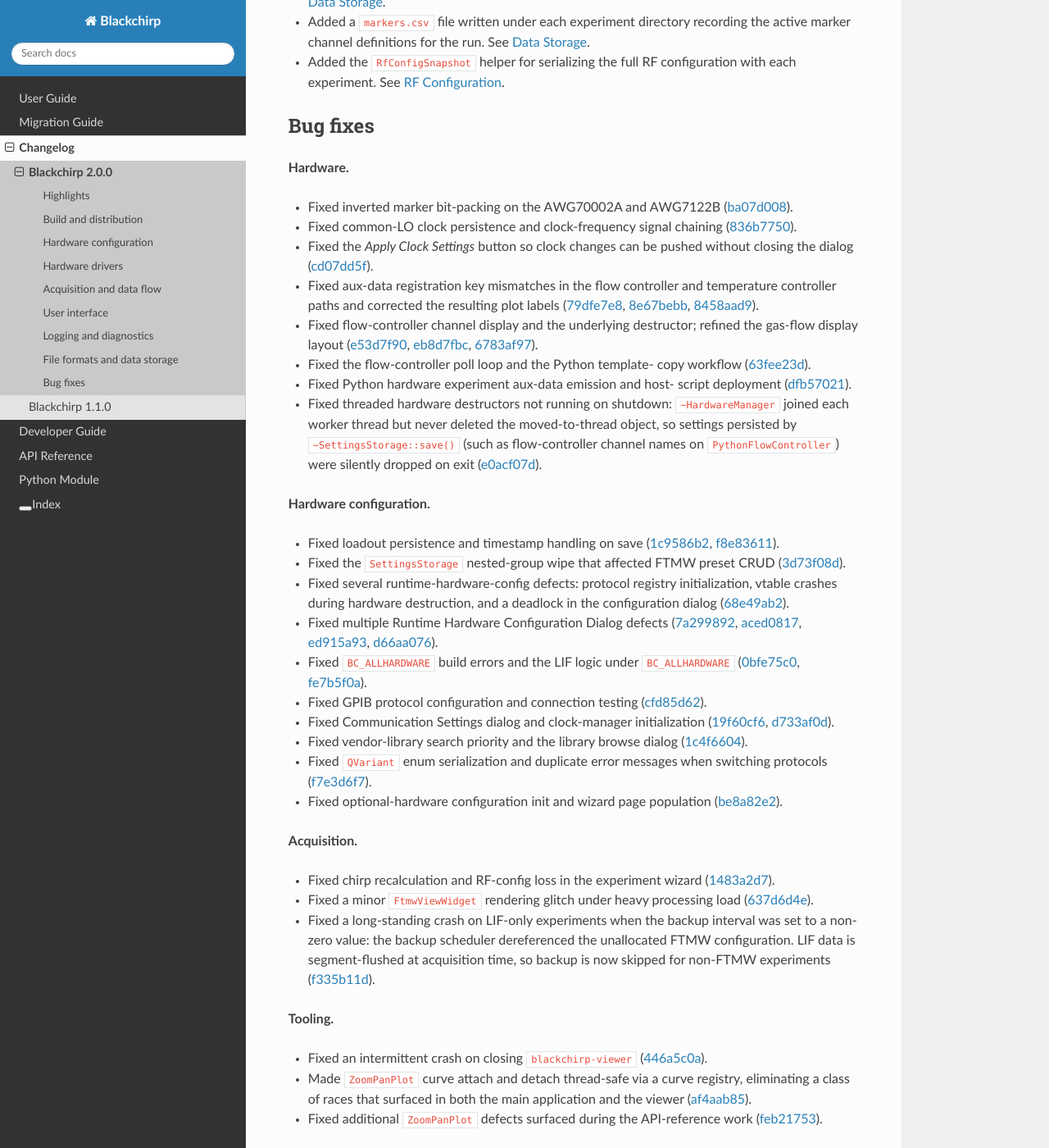
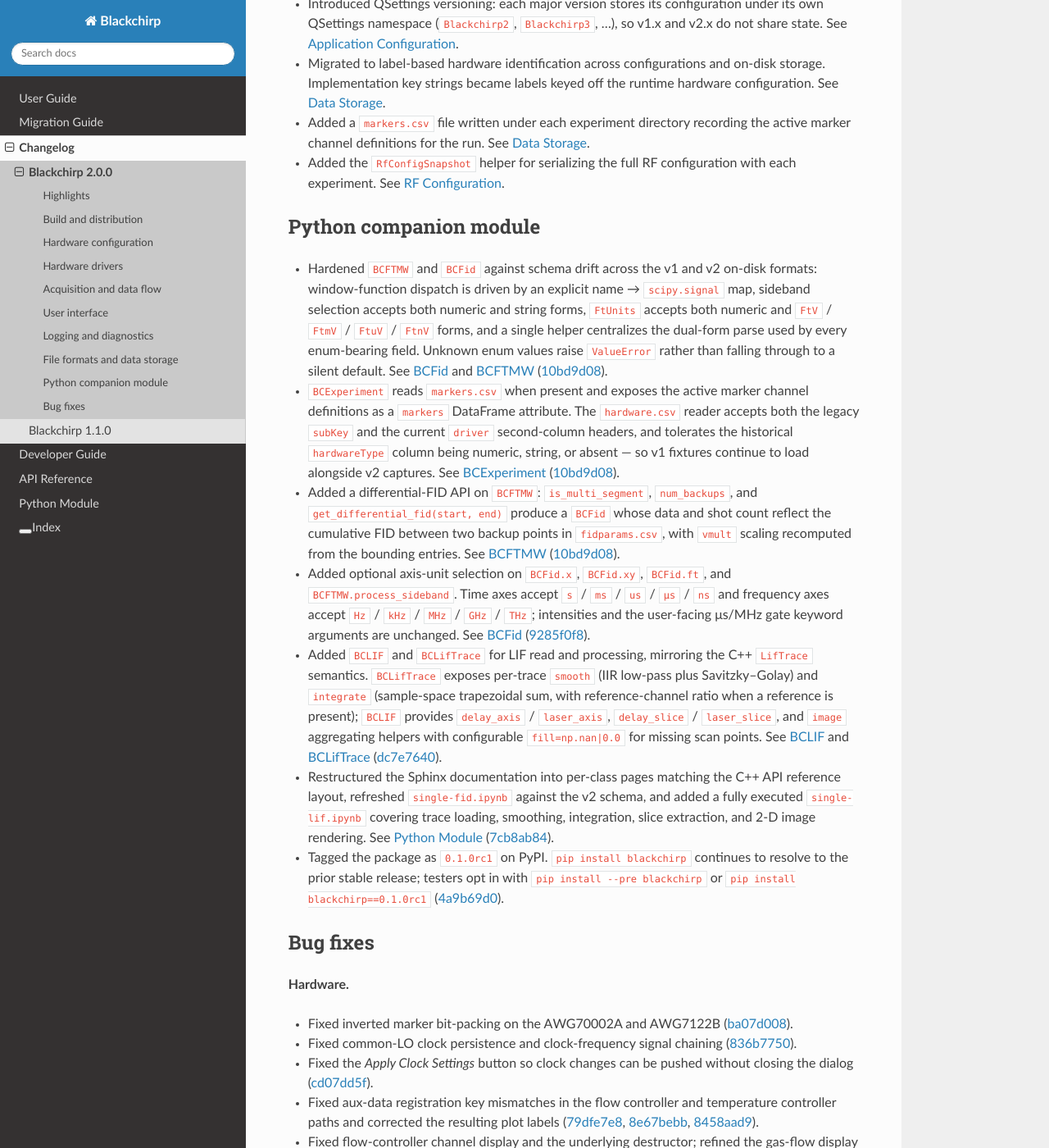
Before and after one commit to kncrabtree/blackchirp, a Sphinx documentation site: the page built from doc/source/changelog/2.0.0.rst, in a window 1280 px wide and 1400 px high, scrolled down 3759 px. Shown: the whole window at 82% size. Built offline with Sphinx 7.4.7 and the Read the Docs theme 3.1.0, drawn with Linux system fonts in a browser that asks for light colours; some of the changed text lies outside the part shown.

Commit message:
Update changelog with python module developments

```diff
--- a/doc/source/changelog/2.0.0.rst
+++ b/doc/source/changelog/2.0.0.rst
@@ -47,6 +47,13 @@
   for contributors, and substantially expanded the
   :doc:`C++ API reference </classes>` to cover the hardware,
   experiment, persistence, and orchestration classes.
+- Refreshed the companion ``blackchirp`` Python package against
+  the v2 on-disk schema, added LIF read and processing support
+  (``BCLIF``, ``BCLifTrace``), extended ``BCFTMW`` with a
+  differential-FID API and configurable axis units, hardened the
+  reader against schema drift across v1 and v2 fixtures, and
+  restructured the Sphinx pages into a per-class layout. Tagged
+  on PyPI as ``0.1.0rc1``. See :doc:`/python`.
 
 Build and distribution
 ----------------------
@@ -236,6 +243,62 @@
   full RF configuration with each experiment. See
   :doc:`/user_guide/rf_configuration`.
 
+Python companion module
+-----------------------
+
+- Hardened ``BCFTMW`` and ``BCFid`` against schema drift across
+  the v1 and v2 on-disk formats: window-function dispatch is
+  driven by an explicit name → ``scipy.signal`` map, sideband
+  selection accepts both numeric and string forms, ``FtUnits``
+  accepts both numeric and ``FtV`` / ``FtmV`` / ``FtuV`` /
+  ``FtnV`` forms, and a single helper centralizes the dual-form
+  parse used by every enum-bearing field. Unknown enum values
+  raise ``ValueError`` rather than falling through to a silent
+  default. See :doc:`/python/bcfid` and :doc:`/python/bcftmw`
+  (:commit:`10bd9d08`).
+- ``BCExperiment`` reads ``markers.csv`` when present and exposes
+  the active marker channel definitions as a ``markers``
+  DataFrame attribute. The ``hardware.csv`` reader accepts both
+  the legacy ``subKey`` and the current ``driver`` second-column
+  headers, and tolerates the historical ``hardwareType`` column
+  being numeric, string, or absent — so v1 fixtures continue to
+  load alongside v2 captures. See :doc:`/python/bcexperiment`
+  (:commit:`10bd9d08`).
+- Added a differential-FID API on ``BCFTMW``:
+  ``is_multi_segment``, ``num_backups``, and
+  ``get_differential_fid(start, end)`` produce a ``BCFid`` whose
+  data and shot count reflect the cumulative FID between two
+  backup points in ``fidparams.csv``, with ``vmult`` scaling
+  recomputed from the bounding entries. See
+  :doc:`/python/bcftmw` (:commit:`10bd9d08`).
+- Added optional axis-unit selection on ``BCFid.x``,
+  ``BCFid.xy``, ``BCFid.ft``, and ``BCFTMW.process_sideband``.
+  Time axes accept ``s`` / ``ms`` / ``us`` / ``μs`` / ``ns`` and
+  frequency axes accept ``Hz`` / ``kHz`` / ``MHz`` / ``GHz`` /
+  ``THz``; intensities and the user-facing μs/MHz gate keyword
+  arguments are unchanged. See :doc:`/python/bcfid`
+  (:commit:`9285f0f8`).
+- Added ``BCLIF`` and ``BCLifTrace`` for LIF read and processing,
+  mirroring the C++ ``LifTrace`` semantics. ``BCLifTrace``
+  exposes per-trace ``smooth`` (IIR low-pass plus
+  Savitzky–Golay) and ``integrate`` (sample-space trapezoidal
+  sum, with reference-channel ratio when a reference is
+  present); ``BCLIF`` provides ``delay_axis`` / ``laser_axis``,
+  ``delay_slice`` / ``laser_slice``, and ``image`` aggregating
+  helpers with configurable ``fill=np.nan|0.0`` for missing scan
+  points. See :doc:`/python/bclif` and :doc:`/python/bcliftrace`
+  (:commit:`dc7e7640`).
+- Restructured the Sphinx documentation into per-class pages
+  matching the C++ API reference layout, refreshed
+  ``single-fid.ipynb`` against the v2 schema, and added a fully
+  executed ``single-lif.ipynb`` covering trace loading,
+  smoothing, integration, slice extraction, and 2-D image
+  rendering. See :doc:`/python` (:commit:`7cb8ab84`).
+- Tagged the package as ``0.1.0rc1`` on PyPI. ``pip install
+  blackchirp`` continues to resolve to the prior stable release;
+  testers opt in with ``pip install --pre blackchirp`` or
+  ``pip install blackchirp==0.1.0rc1`` (:commit:`4a9b69d0`).
+
 Bug fixes
 ---------
 
```
Also changed, not shown: dev-docs/devel-roadmap.md (+0 -6 lines).
